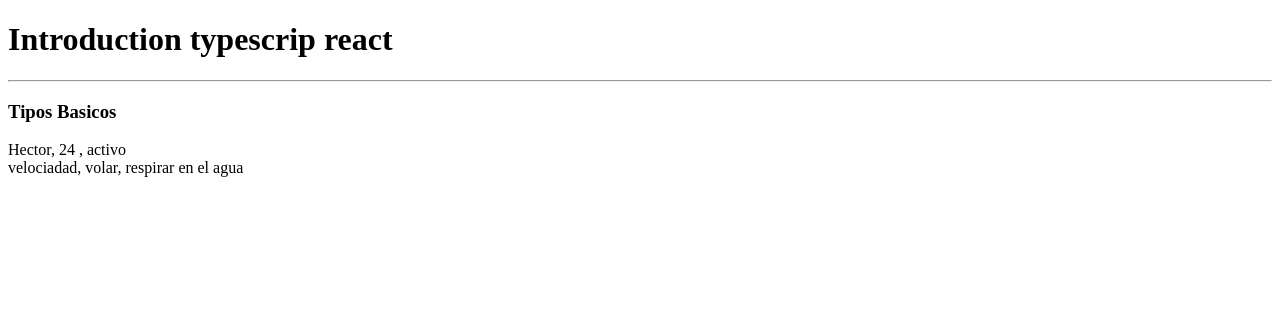
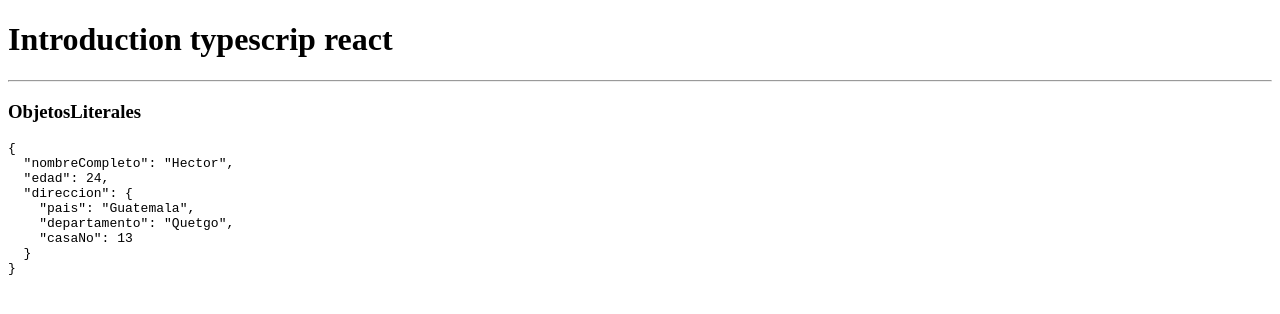
Before and after one commit to adolfosonchiche/CusroReactNative, a React (Create React App) app in the folder demo-001/: page / in a window 1280 px wide. Shown: the top 314 px of the page. Built offline with nearby package versions, Linux system fonts and the light colour scheme.

Commit message:
objetos literales

```diff
--- a/demo-001/src/App.tsx
+++ b/demo-001/src/App.tsx
@@ -1,12 +1,16 @@
 import React from 'react'
-import { TiposBasicos } from './typescript/TiposBasicos';
-
+import { ObjetosLiterales } from './typescript/ObjetosLiterales';
+/* import { TiposBasicos } from './typescript/TiposBasicos';
+ */
 const App = () => {
   return (
     <div className='mt-2'>
       <h1>Introduction typescrip react</h1>
-      <hr/> {/*  //separacion horizontal rule , linea horizontal */}
-      <TiposBasicos/>
+      <hr /> {/*  //separacion horizontal rule , linea horizontal */}
+      {/*       <TiposBasicos/> */}
+
+      <ObjetosLiterales />
+
     </div>
   )
 }
--- /dev/null
+++ b/demo-001/src/typescript/ObjetosLiterales.tsx
@@ -0,0 +1,58 @@
+//class = sirve para crear instancias
+//interface = es mas facil de expandir que el type, el objetivo es indicar como va ser el objeto
+
+interface Persona {
+    nombreCompleto: string;
+    edad: number;
+    direccion: Direccion;
+}
+
+interface Direccion {
+    pais: string;
+    departamento: string;
+    casaNo: number;
+}
+
+
+export const ObjetosLiterales = () => {
+
+
+    /* const persona: Persona = {
+         nombre: 'Hector',
+         edad: 24,
+         direccion: {
+             pais: 'Guatemala',
+             departamento: 'Quetgo',
+             casaNo: 13
+         }
+     }
+
+     //para agregar una nueva propiedad a el objeto persona, se le debe de indicar para que
+     //typescript no marque error
+     //por ejemplo si queremos agregar persona.apellido = 'son'.
+     */
+
+    const persona: Persona = { //le agregamos la interfaz persona al obejto
+        nombreCompleto: 'Hector',
+        edad: 24,
+        direccion: {
+            pais: 'Guatemala',
+            departamento: 'Quetgo',
+            casaNo: 13
+        }
+    }
+
+
+    return (
+        <>
+            <h3>ObjetosLiterales</h3>
+
+            <code>
+                <pre>
+                    {JSON.stringify(persona, null, 2)}
+                </pre>
+            </code>
+
+        </>
+    )
+}
```
